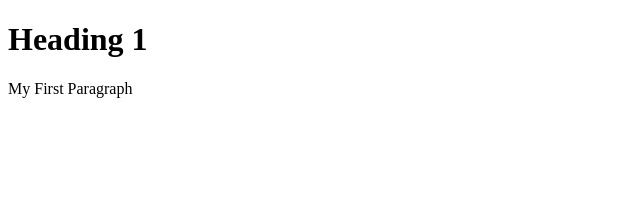
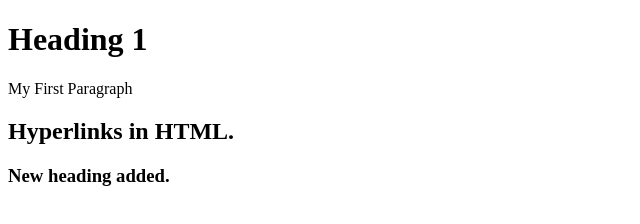
Before and after one commit to abin0063/practice_repo, a plain HTML site: page index.html in a window 1280 px wide. Shown: the whole page, without its empty margins (0-640 px from the left). Drawn offline with Linux system fonts and the light colour scheme.

Commit message:
adding headings

```diff
--- a/index.html
+++ b/index.html
@@ -6,5 +6,7 @@
 <body>
     <h1>Heading 1</h1>
     <p>My First Paragraph</p>
+    <h2>Hyperlinks in HTML.</h2>
+    <h3>New heading added.</h3>
 </body>
 </html>
```
